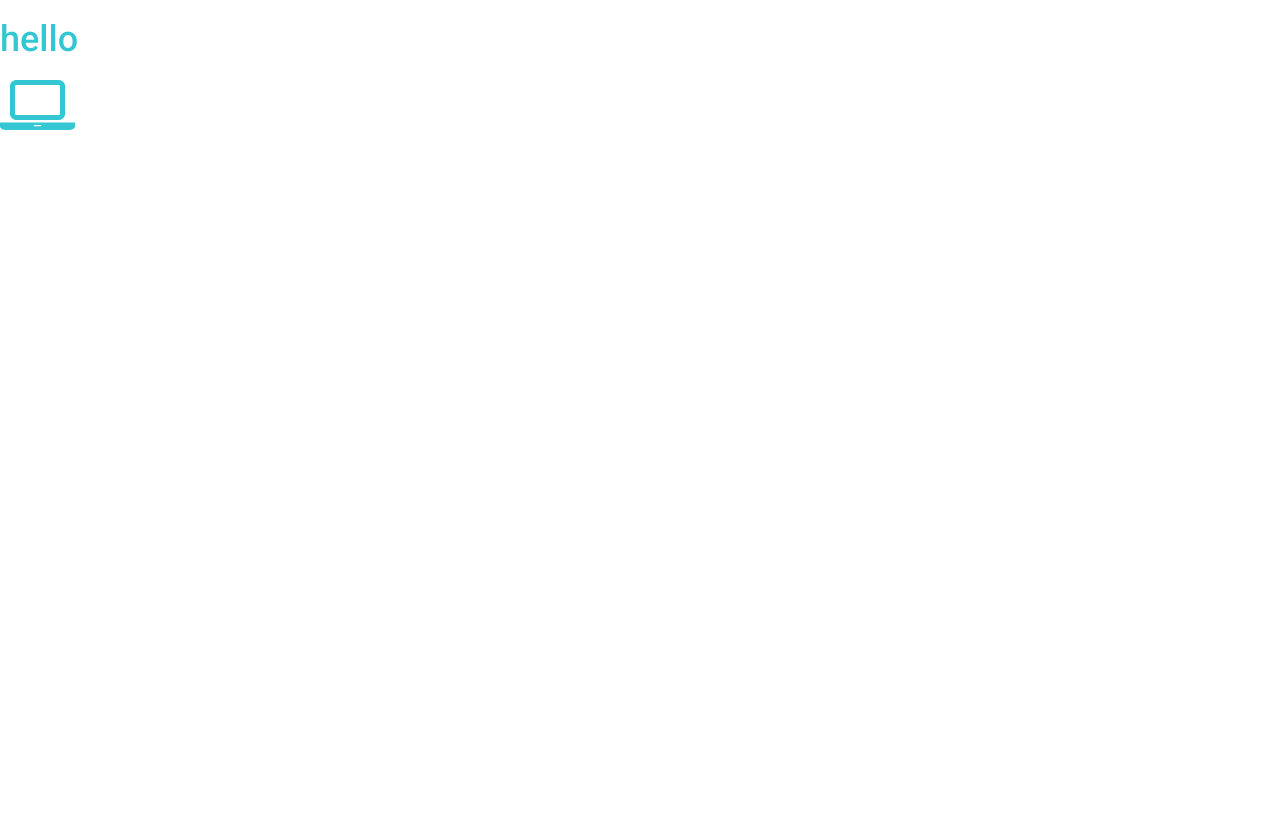
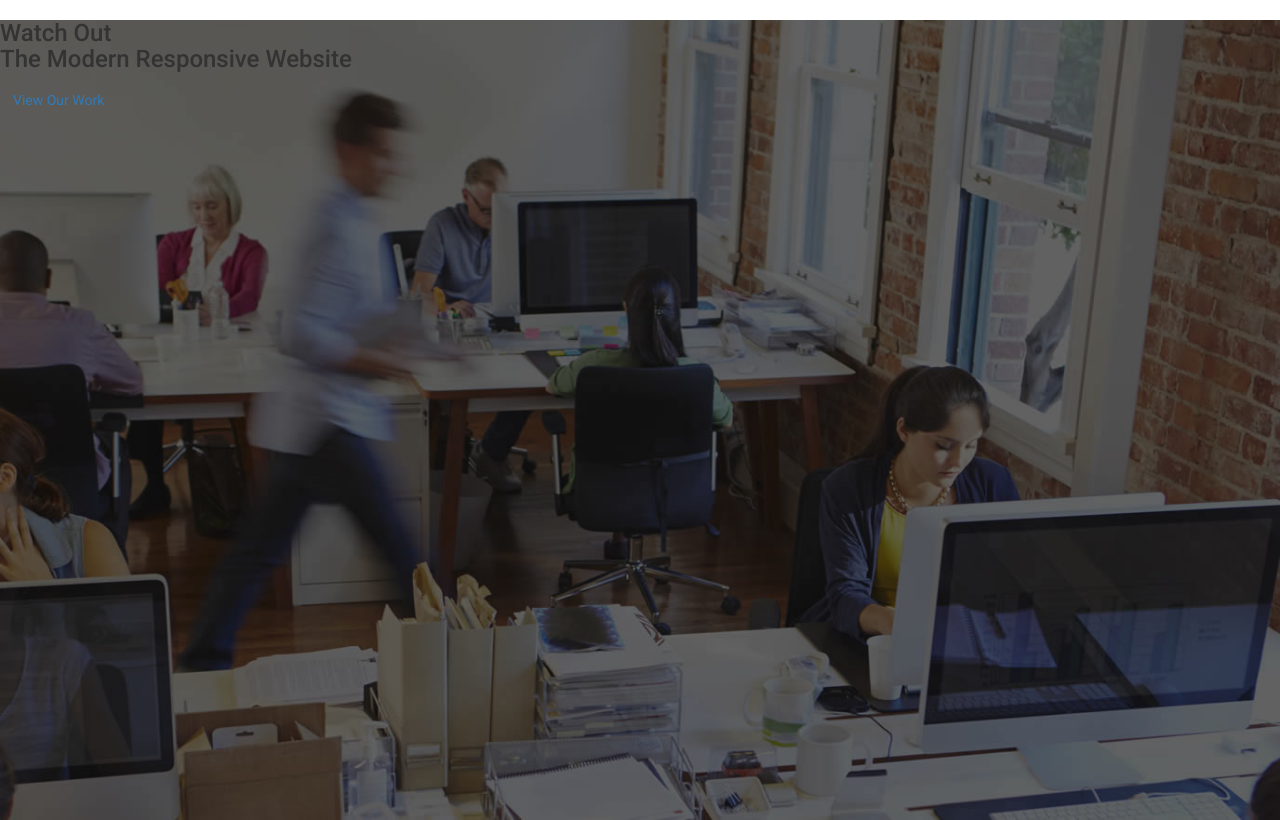
Before and after one commit to abby-wankenobi/responsivewebdesign, a plain HTML site: page app/index.html in a window 1280 px wide. Drawn offline with Linux system fonts and the light colour scheme.

Commit message:
home section background

```diff
--- a/app/index.html
+++ b/app/index.html
@@ -25,9 +25,34 @@
   </head>
 
   <body>
-    <h1 class="testing">Welcome</h1>
 
-    <i class="fa fa-laptop fa-5x"></i>
+    <!-- Home section -->
+
+    <section id="home">
+
+
+      <div id="home-cover">
+
+        <div id="home-content-box">
+
+          <div id="home-content-box-inner">
+
+            <div id="home-heading">
+              <h3>Watch Out <br> The Modern Responsive Website</h3>
+            </div>
+
+            <div id="home-btn">
+              <a class="btn btn-outline-secondary" href="#work" role="button" title="view our work">View Our Work</a>
+            </div>
+
+          </div>
+
+        </div>
+
+      </div>
+
+    </section>
+
 
 
     <!-- add js files -->
--- a/app/scss/styles.scss
+++ b/app/scss/styles.scss
@@ -4,7 +4,32 @@ $blueBayoux: #64707b;
 $white: #fff;
 $black: #000;
 
+/*============
+    General
+=============*/
+
+html, body {
+  height: 100%;
+}
+
+
 body {
-  color: $greenBlue;
   font-family: 'Roboto', sans-serif;
 }
+
+
+
+/*============
+ Home Section
+=============*/
+#home {
+  height: 100%;
+}
+
+#home-cover {
+  height: 100%;
+  background-image: url("../images/bg-home.jpg");
+  background-repeat: no-repeat;
+  background-size: cover;
+  background-position: center;
+}
--- a/gulpfile.js
+++ b/gulpfile.js
@@ -1,10 +1,14 @@
 var gulp = require('gulp');
 var sass = require('gulp-sass');
 var browserSync = require('browser-sync').create();
+var autoprefixer = require('gulp-autoprefixer');
+
 
 gulp.task('sass', function(){
-  return gulp.src('app/scss/**/*.scss')
+  return gulp
+  .src('app/scss/**/*.scss')
   .pipe(sass())
+  .pipe(autoprefixer('last 2 versions'))
   .pipe(gulp.dest('app/css'))
   .pipe(browserSync.reload({
     stream: true
```
Also changed, not shown: app/css/styles.css, package-lock.json.
